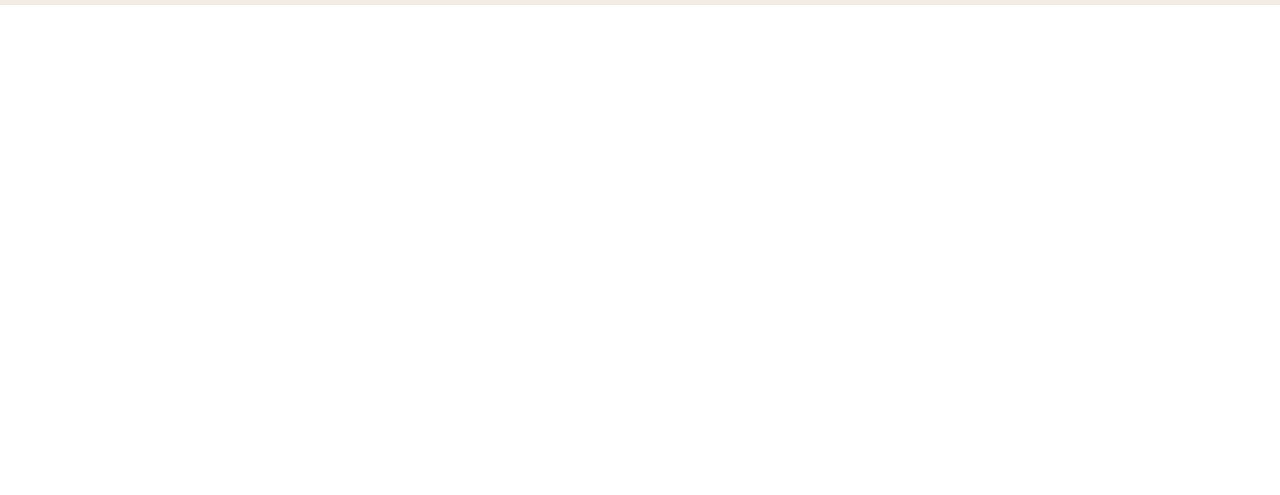
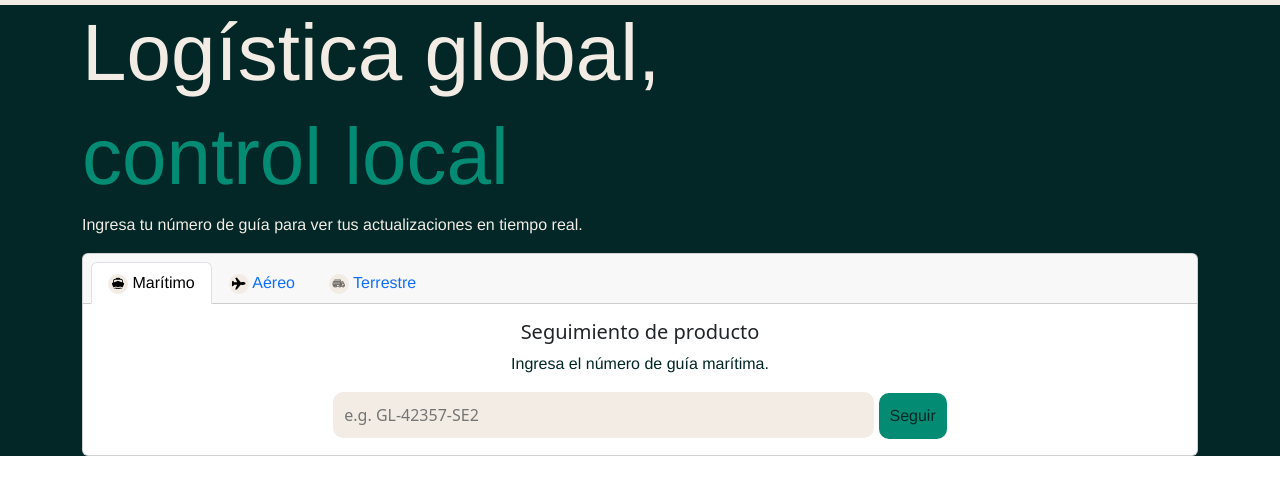
Before and after one commit to DoctoraSt/GL---Logistics-example-, a website: page Servicios.html in a window 1280 px wide. Shown: the part 51-546 px from the top of the page. Drawn offline with nearby package versions, Linux system fonts and the light colour scheme.

Commit message:
cambios de página de seguimiento

```diff
--- a/CSS/servicios.css
+++ b/CSS/servicios.css
@@ -1,3 +1,9 @@
+body{
+    background-color: #032626;
+}
+.logo{
+    background-color: #038c73;
+}
 .navbar {
     background-color: #f2ece4 !important;
 }
@@ -26,3 +32,69 @@
 .navbar .nav-link:hover {
     color: #038c73 !important;
 }
+
+.titulo1{
+    color: #f2ece4;
+    font-size: 500%;
+    font-family: 'Franklin Gothic Medium', 'Arial Narrow', Arial, sans-serif;
+}
+
+.titulo2{
+    color: #038c73;
+    font-size: 500%;
+    font-family: 'Franklin Gothic Medium', 'Arial Narrow', Arial, sans-serif;
+}
+
+p{
+    font-size: 100%;
+    color: #f2ece4;
+    font-family: 'Franklin Gothic Medium', 'Arial Narrow', Arial, sans-serif;
+}
+
+
+.fondo{
+    background-color: #032626;
+}
+
+.circulo-dos {
+    padding: 4%;
+    background-color: #f2ece4; /* Color beige claro */
+    border-radius: 50%; /* Esto lo hace circular */
+}
+
+.nav-link > a{
+    color: #032626;
+}
+
+.card-text{
+    color: #032626;
+    font-family: 'Franklin Gothic Medium', 'Arial Narrow', Arial, sans-serif;
+}
+
+input{
+    background-color: #f2ece4;
+    width: 50%;
+    border: none;
+    border-radius: 10px;
+    margin: 5%;
+    padding: 1%;
+}
+
+input:hover{
+    background-color: #b2aeaa;
+}
+
+.seguir{
+    background-color: #038c73;
+    color: #032626;
+    border-radius: 10px;
+    font-family: 'Franklin Gothic Medium', 'Arial Narrow', Arial, sans-serif;
+    border: none;
+    padding: 1%;
+}
+
+.seguir:hover{
+    background-color:#032626;
+    color: #b2aeaa;
+    font-family: 'Franklin Gothic Medium', 'Arial Narrow', Arial, sans-serif;
+}
--- a/Servicios.html
+++ b/Servicios.html
@@ -4,7 +4,7 @@
         <meta charset="UTF-8">
         <meta http-equiv="X-UA-Compatible" content="IE=edge">
         <meta name="viewport" content="width=device-width, initial-scale=1.0">
-        <link rel="stylesheet" href="CSS/principal.css">
+        <link rel="stylesheet" href="CSS/servicios.css">
         <script nomodule src="https://unpkg.com/ionicons@5.5.2/dist/ionicons/ionicons.js"></script>
         <link href="https://cdn.jsdelivr.net/npm/bootstrap@5.3.8/dist/css/bootstrap.min.css" rel="stylesheet" integrity="sha384-sRIl4kxILFvY47J16cr9ZwB07vP4J8+LH7qKQnuqkuIAvNWLzeN8tE5YBujZqJLB" crossorigin="anonymous">
         <link href="Imagenes/Logo PNG.png" rel="icon" height="10" widht="10">
@@ -39,6 +39,48 @@
                 </div>
             </div>
         </nav>
-
+    <article class="fondo">
+        <div class="container">
+            <h1 class="titulo1">Logística global,</h1>
+            <h1 class="titulo2">control local</h1>
+            <div>
+                <p>Ingresa tu número de guía para ver tus actualizaciones en tiempo real.</p>
+            </div>
+            <div>
+                <div class="card text-center">
+                    <div class="card-header">
+                        <ul class="nav nav-tabs card-header-tabs">
+                        <li class="nav-item">
+                            <a class="nav-link active" aria-current="true" href="#">
+                                <img src="Imagenes/boat.svg" alt="barco" height="20" class="circulo-dos">
+                                Marítimo
+                            </a>
+                        </li>
+                        <li class="nav-item">
+                            <a class="nav-link" href="#">
+                                <img src="Imagenes/airplane.svg" alt="barco" height="20" class="circulo-dos">
+                                Aéreo
+                            </a>
+                        </li>
+                        <li class="nav-item">
+                            <a class="nav-link">
+                                <img src="Imagenes/truck.png" alt="trailer" height="20" class="circulo-dos">
+                                Terrestre
+                            </a>
+                        </li>
+                        </ul>
+                    </div>
+                    <div class="card-body">
+                        <h5 class="card-title">Seguimiento de producto</h5>
+                        <p class="card-text">Ingresa el número de guía marítima.</p>
+                        <div>
+                            <input type="text" placeholder="e.g. GL-42357-SE2">
+                        <button class="seguir">Seguir</button>
+                        </div>
+                    </div>
+                    </div>
+            </div>
+        </div>
+    </article>
 </body>
 </html>
```
